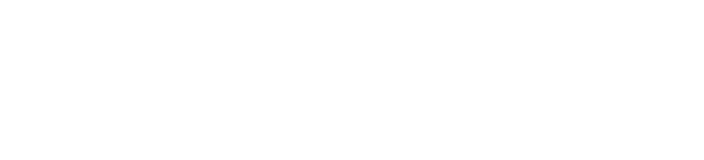
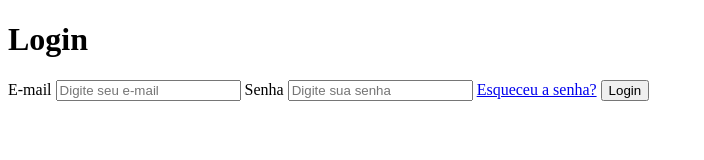
Before and after one commit to marcos-baia/login-screen, a plain HTML site: page index.html in a window 1280 px wide. Shown: the whole page, without its empty margins (0-704 px from the left). Drawn offline with Linux system fonts and the light colour scheme.

Commit message:
estruturação do Login

```diff
--- a/index.html
+++ b/index.html
@@ -3,11 +3,23 @@
   <head>
     <meta charset="UTF-8">
     <meta name="viewport" content="width=device-width, initial-scale=1.0">
-    <link rel="stylesheet" href="style.css">
+    <link rel="stylesheet" href="css/style.css">
     <link rel="stylesheet" href="https://cdn.jsdelivr.net/npm/@fortawesome/fontawesome-free@6.2.1/css/fontawesome.min.css">
     <title>Login</title>
   </head>
   <body>
+    <div id="login-container">
+      <h1>Login</h1>
+      <form action="">
+        <label for="email">E-mail</label>
+        <input type="email" name="email" id="email" placeholder="Digite seu e-mail" autocomplete="off">
 
+        <label for="password">Senha</label>
+        <input type="password" name="password" id="password" placeholder="Digite sua senha">
+        <a href="#" id="forgot-pass">Esqueceu a senha?</a>
+
+        <input type="submit" value="Login">
+      </form>
+    </div>
   </body>
 </html>
```
